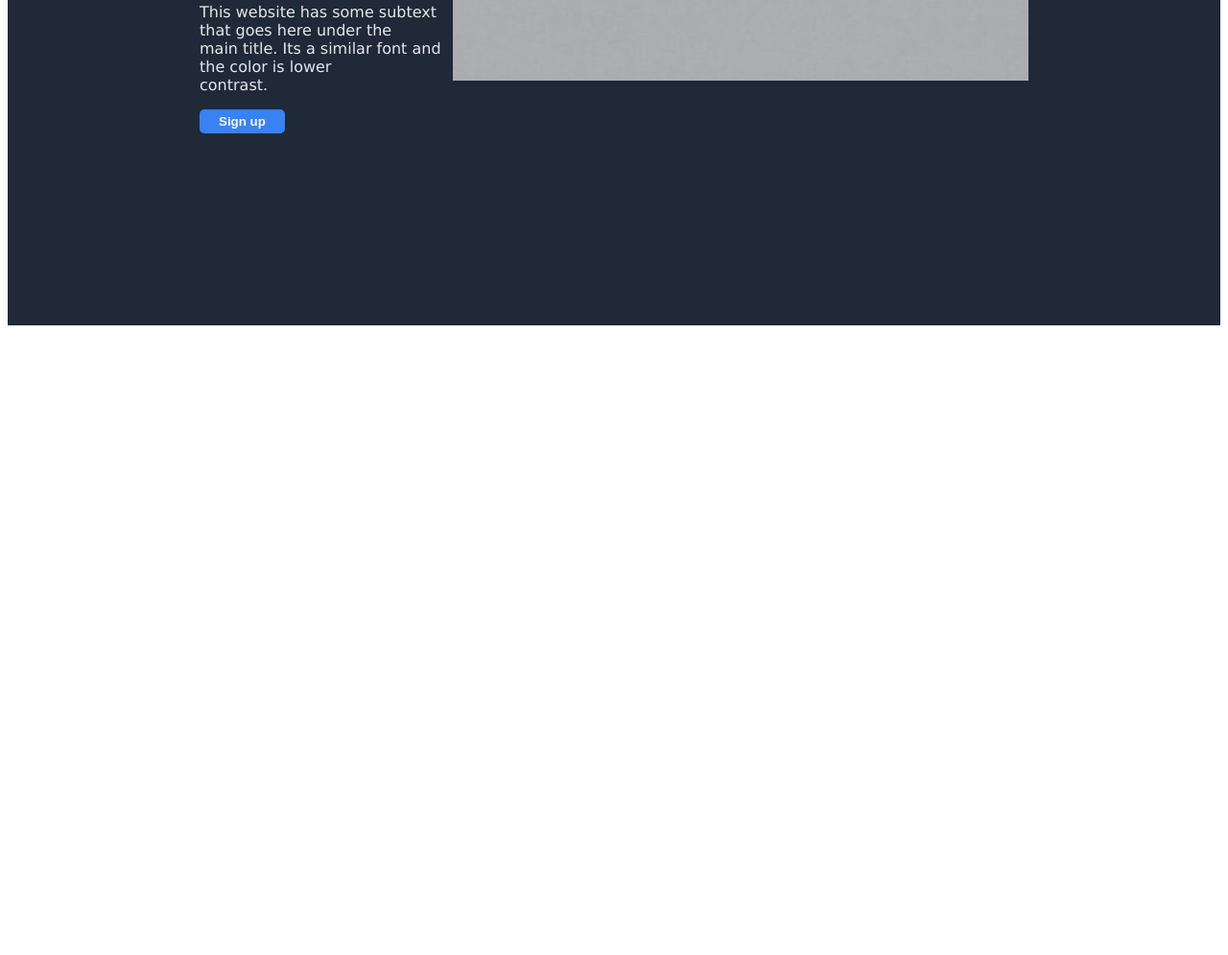
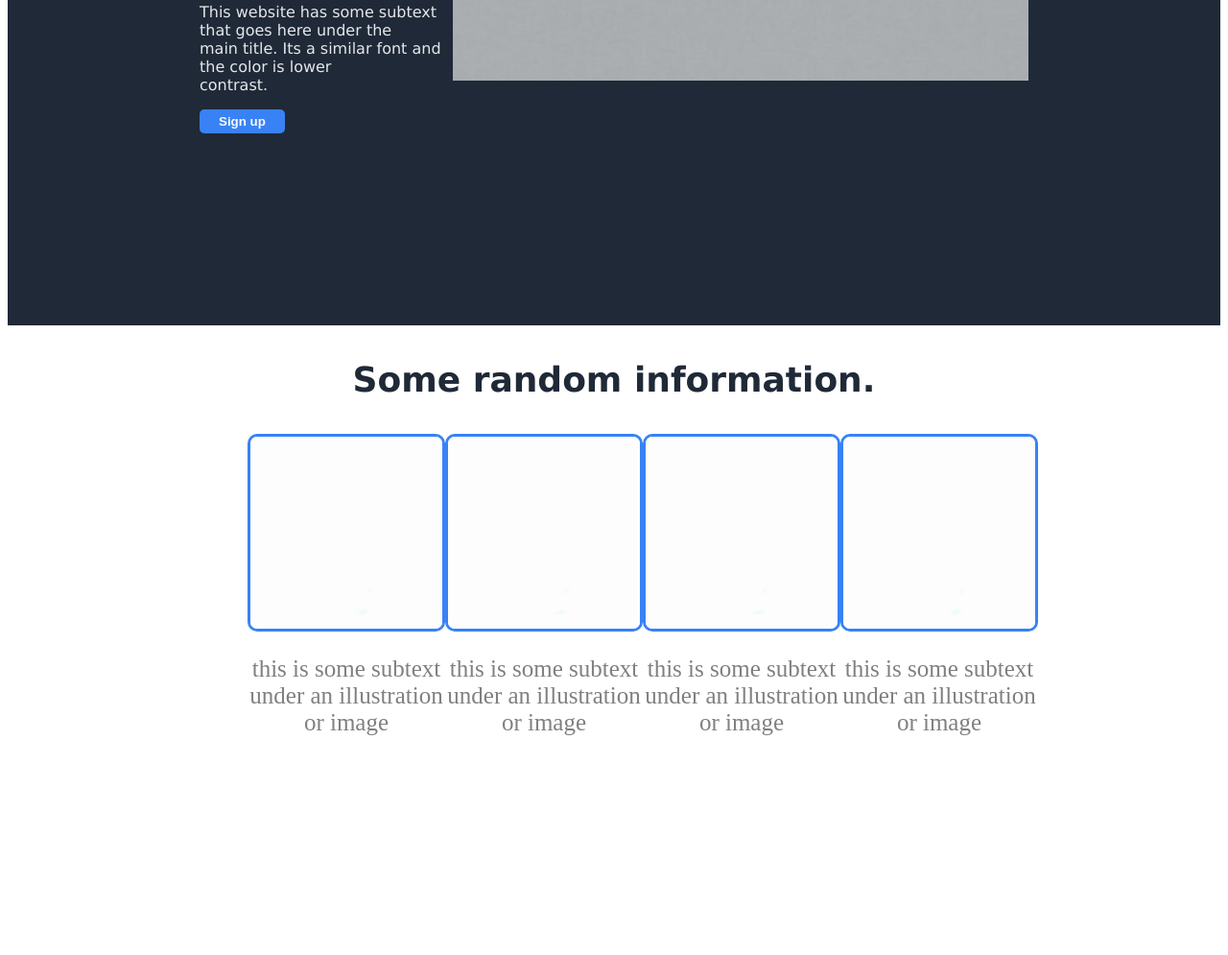
Before and after one commit to WelldiusPrimeX/Landing-Page, a plain HTML site: page index.html in a window 1280 px wide. Shown: the part 416-1411 px from the top of the page at 96% size. Before the commit the page ends 800 px from the top, so only its background shows below. Drawn offline with Linux system fonts and the light colour scheme.

Commit message:
Hero-Secondary completed with four picture boxes with text written under them

```diff
--- a/index.html
+++ b/index.html
@@ -26,5 +26,26 @@
        <div class="fifth"><img src="./images/grey-image.jpg" height="300" width="600"></div>
     </div>
 </div>
+<div class="Hero-Secondary">
+    <p class="sixth">Some random information.</p>
+   <div class="seventh">
+    <div class="eighth">
+        <img class="ninth" src="./images/white-image.jpeg" height="200" width="200">
+        <p class="ten">this is some subtext<br> under an illustration<br> or image</p>
+    </div>
+    <div class="eighth">
+        <img class="ninth" src="./images/white-image.jpeg" height="200" width="200">
+        <p class="ten">this is some subtext<br> under an illustration<br> or image</p>
+    </div>
+    <div class="eighth">
+        <img class="ninth" src="./images/white-image.jpeg" height="200" width="200">
+        <p class="ten">this is some subtext  <br> under an illustration<br> or image</p>
+    </div>
+    <div class="eighth">
+        <img class="ninth" src="./images/white-image.jpeg" height="200" width="200">
+        <p class="ten">this is some subtext<br> under an illustration<br> or image</p>
+    </div>
+</div>
+  </div>
 </body>
 </html>
--- a/style.css
+++ b/style.css
@@ -85,3 +85,46 @@ li{
     padding-right: 200px;
     padding-bottom: 50px;
 }
+
+.sixth{
+    display: flex;
+    justify-content: center;
+    font-size: 36px;
+    color: #1f2937;
+    font-weight: bold;
+    font-family: Verdana, Geneva, Tahoma, sans-serif;
+}
+.seventh{
+    display: flex;
+    flex-direction: row;
+    align-content: center;
+    justify-content: space-evenly;
+    padding-left: 250px;
+    padding-right: 250px;
+}
+.eighth{
+    display: flex;
+    flex-direction: column;
+    align-content: center;
+    justify-content: center;
+}
+
+.ninth{
+    border-style: solid;
+    border-color: #3882F6;
+    border-radius: 10px;
+    border-width: 3px;
+}
+
+.ten{
+    display: flex;
+    color: grey;
+    font-size: 25px;
+    justify-content: center;
+    align-content: center;
+    text-align: center;
+}
+
+.Hero-Secondary{
+    padding-bottom: 200px;
+}
```
Also changed, not shown: images/white-image.jpeg (added).
